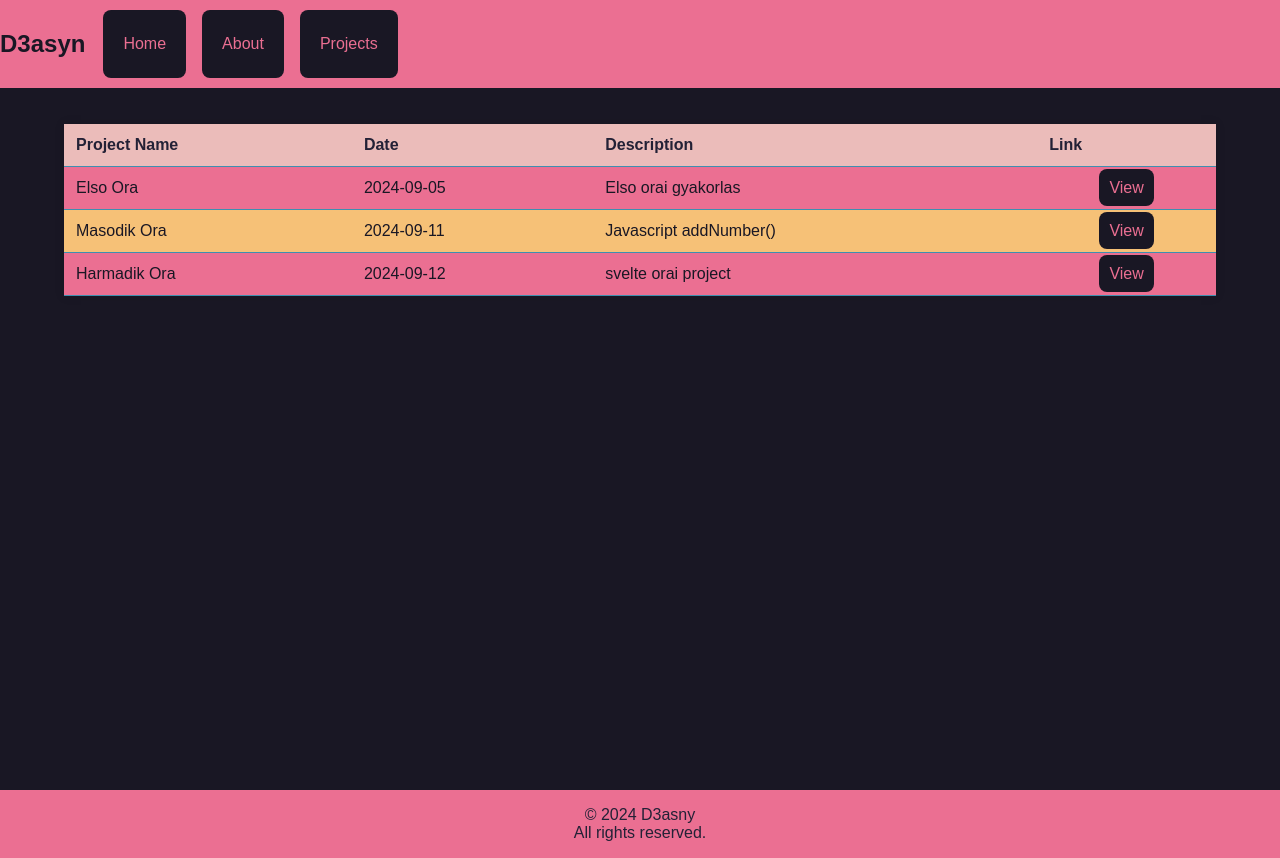
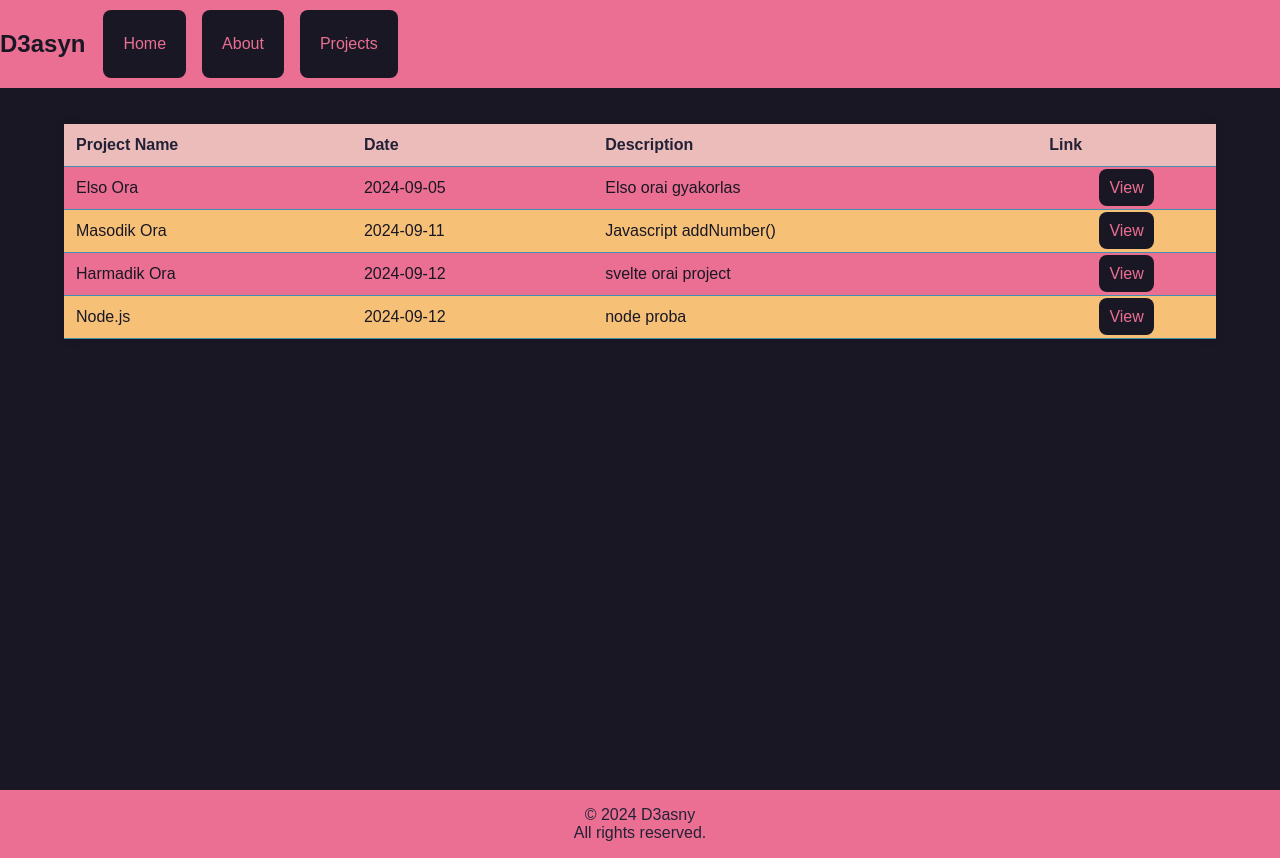
Before and after one commit to D3asyn/Portfolio, a SvelteKit app: page /projects in a window 1280 px wide. Built offline with nearby package versions, Linux system fonts and the light colour scheme.

Commit message:
Update +page.svelte

```diff
--- a/src/routes/projects/+page.svelte
+++ b/src/routes/projects/+page.svelte
@@ -17,6 +17,12 @@
 			desc: 'svelte orai project',
 			date: '2024-09-12',
 			link: 'https://d3asyn.github.io/svelteora/'
+		},
+		{
+			name: 'Node.js',
+			desc: 'node proba',
+			date: '2024-09-12',
+			link: 'https://github.com/D3asyn/node912'
 		}
 	];
 
```
